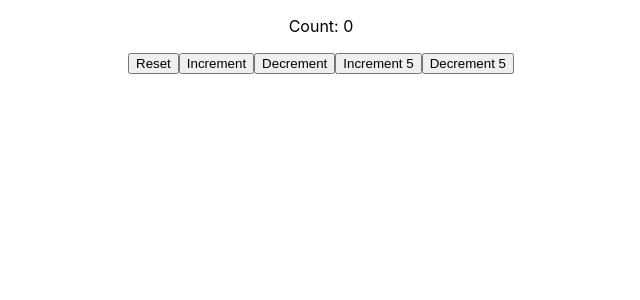
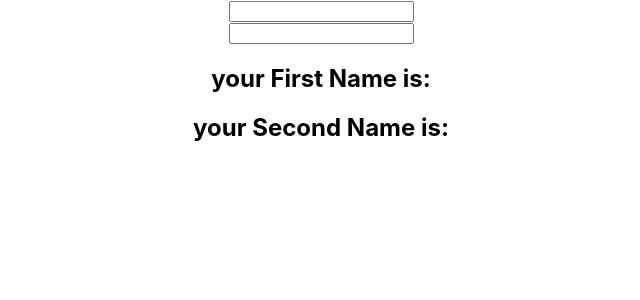
Before and after one commit to vashish144/Hooks-demo, a React (Create React App) app: page / in a window 1280 px wide. Shown: the top 300 px of the page, without its empty margins (319-959 px from the left). Built offline with nearby package versions, Linux system fonts and the light colour scheme.

Commit message:
adding concept of useState with objectt

```diff
--- a/src/App.js
+++ b/src/App.js
@@ -3,11 +3,13 @@ import "./App.css";
 import Counter from "./components/increment/Counter";
 import HookCounter from "./components/increment/HookCounter";
 import HookMultipuleCount from "./components/increment/HookMultipuleCount";
+import HookCounterWithObject from "./components/increment/HookCounterWithObject";
 
 function App() {
   return (
     <div className="App">
-      <HookMultipuleCount />
+      <HookCounterWithObject />
+      {/* <HookMultipuleCount /> */}
       {/* <HookCounter /> */}
       {/* <Counter /> */}
     </div>
--- /dev/null
+++ b/src/components/increment/HookCounterWithObject.js
@@ -0,0 +1,26 @@
+import React, { useState } from "react";
+
+function HookCounterWithObject() {
+  const [name, setName] = useState({ firstName: "", lastName: "" });
+  const lastNameHandler = (e) => {
+    setName({
+      [e.target.name]: e.target.value,
+    });
+  };
+  return (
+    <form>
+      <input
+        type="text"
+        name="firstName"
+        value={name.firstName}
+        onChange={(e) => setName({ firstName: e.target.value })}
+      />
+      <br />
+      <input type="text" name="lastName" onChange={lastNameHandler} />
+      <h2>your First Name is: {name.firstName}</h2>
+      <h2>your Second Name is: {name.lastName}</h2>
+    </form>
+  );
+}
+
+export default HookCounterWithObject;
```
